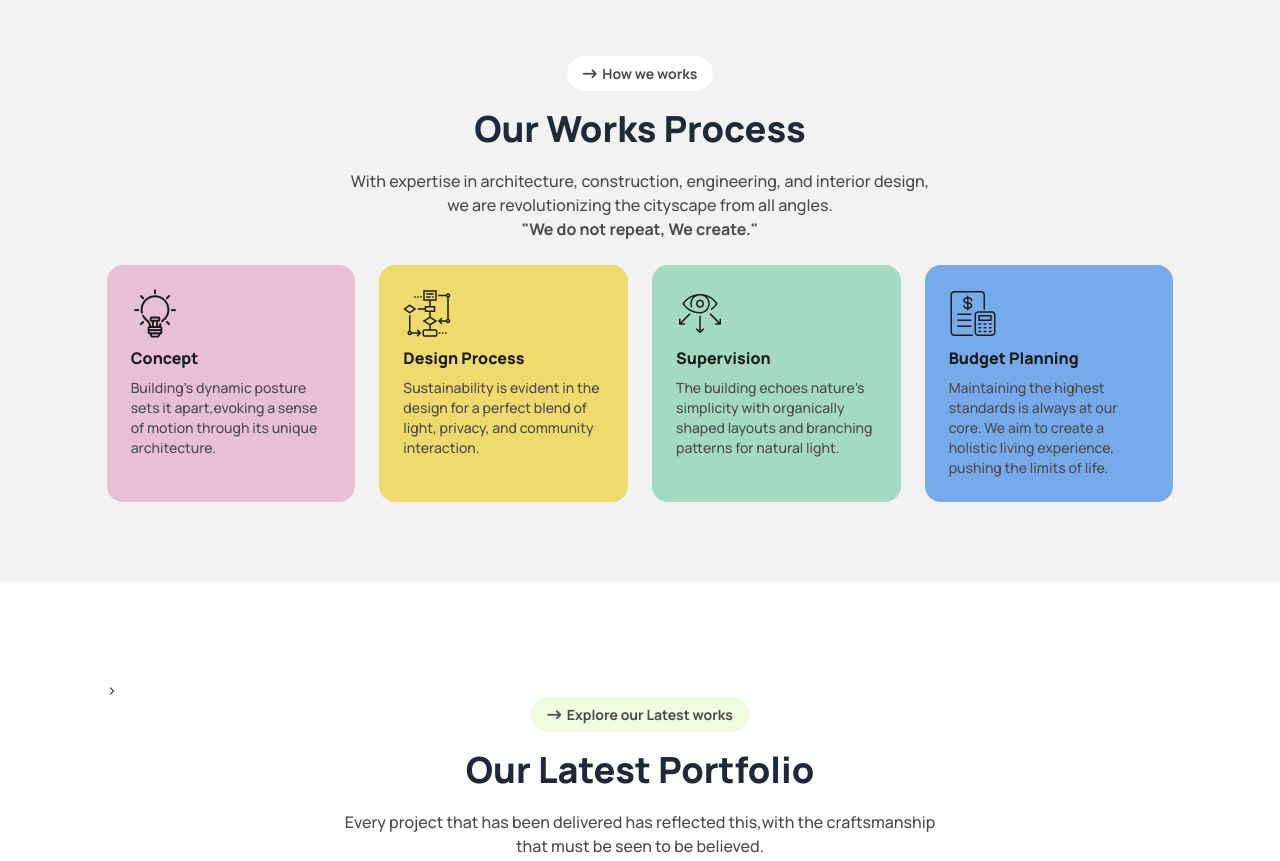
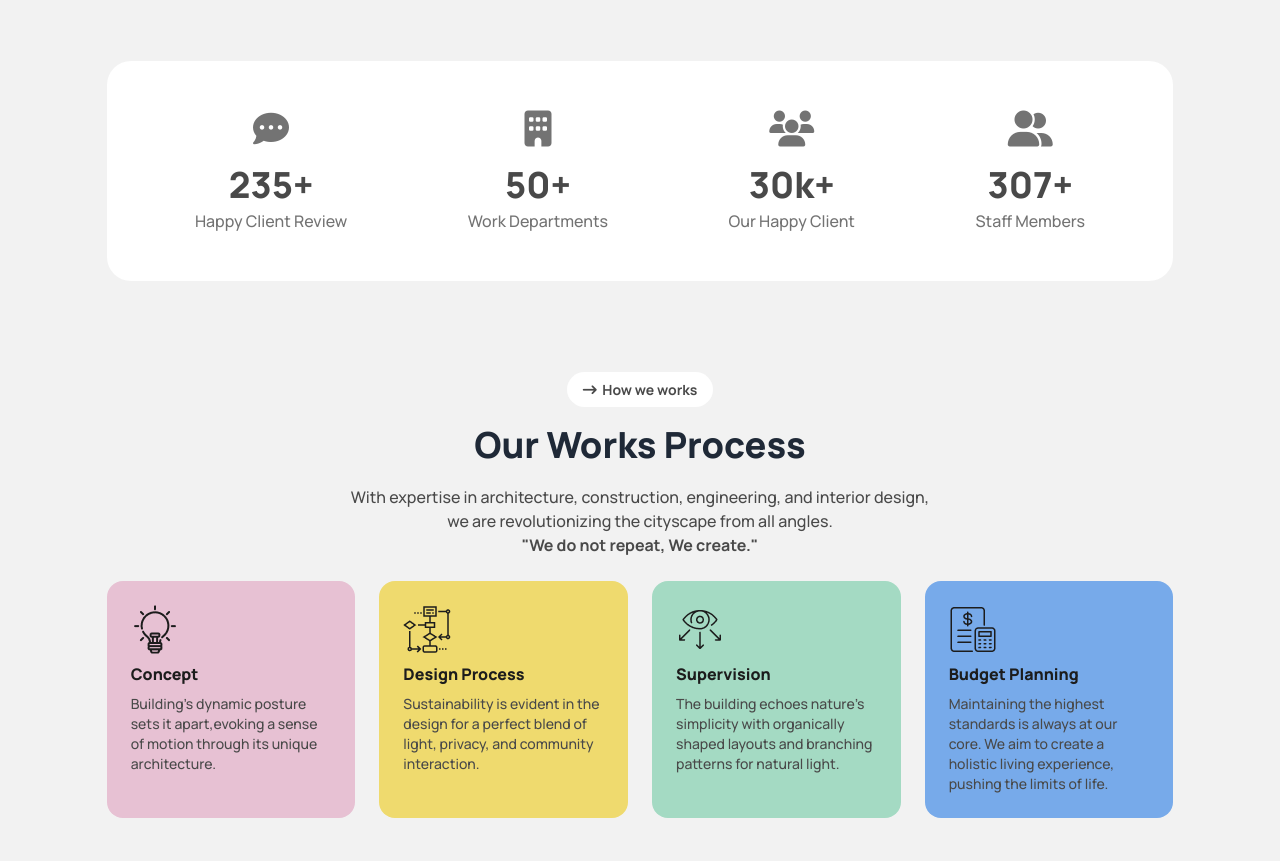
Before and after one commit to mehrabrahat/building-dreams, a plain HTML site: page index.html in a window 1280 px wide. Shown: the part 1457-2318 px from the top of the page. Drawn offline with nearby package versions, Linux system fonts and the light colour scheme.

Commit message:
added company review section

```diff
--- a/index.html
+++ b/index.html
@@ -193,11 +193,38 @@
                 <div class="lg:hidden w-full rounded-2xl overflow-hidden h-56 lg:w-[46%]">
                     <img class="scale-100 -translate-y-24" src="images/Rectangle.png" />
                 </div>
+            </div>
+            <!-- About Us Section ends -->
+
+            <!-- Company Reviews starts -->
+            <div class="w-[90%] mx-auto lg:w-5/6 pb-14 lg:pb-24">
+                <div class="bg-white rounded-3xl flex flex-col lg:flex-row gap-14 lg:gap-0 justify-around px-7 py-12">
+                    <div class="text-center">
+                        <i class="fa-solid fa-comment-dots text-gray-primary text-4xl mb-4"></i>
+                        <h1 class="text-gray-secondary font-extrabold text-4xl mb-1">235+</h1>
+                        <p class="text-gray-primary font-medium">Happy Client Review</p>
+                    </div>
+                    <div class="text-center">
+                        <i class="fa-solid fa-building text-gray-primary text-4xl mb-4"></i>
+                        <h1 class="text-gray-secondary font-extrabold text-4xl mb-1">50+</h1>
+                        <p class="text-gray-primary font-medium">Work Departments</p>
+                    </div>
+                    <div class="text-center">
+                        <i class="fa-solid fa-users text-gray-primary text-4xl mb-4"></i>
+                        <h1 class="text-gray-secondary font-extrabold text-4xl mb-1">30k+</h1>
+                        <p class="text-gray-primary font-medium">Our Happy Client</p>
+                    </div>
+                    <div class="text-center">
+                        <i class="fa-solid fa-user-group text-gray-primary text-4xl mb-4"></i>
+                        <h1 class="text-gray-secondary font-extrabold text-4xl mb-1">307+</h1>
+                        <p class="text-gray-primary font-medium">Staff Members</p>
+                    </div>
+                </div>
+            </div>
+            <!-- Company Reviews ends -->
+        </section>
 
 
-            </div>
-        </section>
-        <!-- About Us Section ends -->
 
         <!-- Our Work Process Section -->
         <section class="bg-base-200">
```
